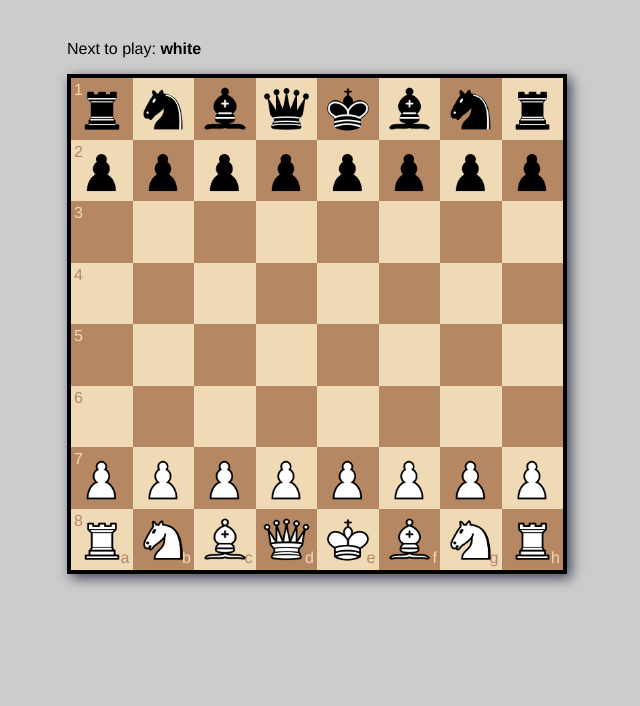
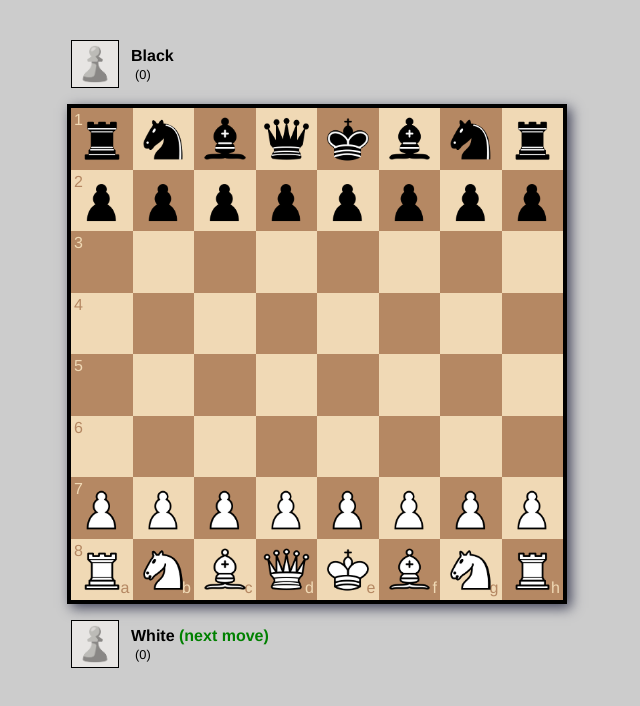
Before and after one commit to MrBartusek/d-chess, a website with bundled scripts: page index.html in a window 1280 px wide. Shown: the whole page, without its empty margins (323-963 px from the left). Built offline with nearby package versions, Linux system fonts and the light colour scheme.

Commit message:
Add player boxes

```diff
--- a/index.html
+++ b/index.html
@@ -7,10 +7,42 @@
   </head>
   <body>
     <div class="container">
-      <div class="info-box">
-        <span>Next to play: </span><b id="next-to-play">xxx</b>
+
+      <div class="player-box">
+        <img src="/static/img/profile.png" class="player-avatar">
+        <div class="player-info">
+          <span class="player-name">
+            <span>Black</span>
+            <span class="next-move" id="black-next-move">(next move)</span>
+          </span>
+          <div class="material-container">
+            <div class="material-pieces" id="black-material-pieces">
+              <img src="/static/img/pieces/whiteBishop.png" class="material-piece">
+              <img src="/static/img/pieces/whiteBishop.png" class="material-piece">
+            </div>
+            <span class="material-value" id="black-material-value">(+2)</span>
+          </div>
+        </div>
       </div>
+
       <div id="board"></div>
+
+      <div class="player-box">
+        <img src="/static/img/profile.png" class="player-avatar">
+        <div class="player-info">
+          <span class="player-name">
+            <span>White</span>
+            <span class="next-move" id="white-next-move">(next move)</span>
+          </span>
+          <div class="material-container">
+            <div class="material-pieces" id="white-material-pieces">
+              <img src="/static/img/pieces/whiteBishop.png" class="material-piece">
+              <img src="/static/img/pieces/whiteBishop.png" class="material-piece">
+            </div>
+            <span class="material-value" id="white-material-value">(+2)</span>
+          </div>
+        </div>
+      </div>
     </div>
   </body>
 </html>
--- a/src/game.ts
+++ b/src/game.ts
@@ -56,6 +56,13 @@ export class Game {
 
 	public getCapturedPieces() {
 		return Object.assign({}, this.capturedPieces);
+	}
+
+	public calculateTotalMaterial(color: Color) {
+		const capturedPieces = this.getCapturedPieces()[color];
+		return capturedPieces
+			.map((p) => p.materialValue)
+			.reduce((accumulator, a) => accumulator + a, 0);
 	}
 
 	public canMakeMove(fromTile: number, toTile: number) {
--- /dev/null
+++ b/src/ui/player-generator.ts
@@ -0,0 +1,27 @@
+import { Piece } from '../base/piece';
+import { Game } from '../game';
+import { Color } from '../types/color';
+
+export class PlayerGenerator {
+	public drawPlayers(game: Game) {
+		for (const color of [Color.WHITE, Color.BLACK]) {
+			const nextMove = document.getElementById(`${color}-next-move`)!;
+			nextMove.style.display = game.getCurrentTurn() == color ? 'inline-block' : 'none';
+
+			const materialPieces = document.getElementById(`${color}-material-pieces`)!;
+			const capturePieces = game.getCapturedPieces()[color];
+			materialPieces.replaceChildren(...capturePieces.map(this.generateMaterialPiece));
+
+			const materialElement = document.getElementById(`${color}-material-value`)!;
+			const totalMaterial = game.calculateTotalMaterial(color);
+			materialElement.innerText = `(${totalMaterial > 0 ? '+' : ''}${totalMaterial})`;
+		}
+	}
+
+	private generateMaterialPiece(piece: Piece) {
+		const element = document.createElement('img');
+		element.src = `static/img/pieces/${piece.image}`;
+		element.className = 'material-piece';
+		return element;
+	}
+}
--- a/src/ui/ui-manager.ts
+++ b/src/ui/ui-manager.ts
@@ -1,11 +1,14 @@
 import { Board } from '../board';
 import { Game } from '../game';
+import { Color } from '../types/color';
 import { BoardGenerator } from './board-generator';
+import { PlayerGenerator } from './player-generator';
 
 export class UIManager {
 	private game: Game;
 
 	private boardGenerator: BoardGenerator;
+	private playerGenerator: PlayerGenerator;
 
 	private currentDraggedPiece: HTMLImageElement | null = null;
 	private dragStartX: number = 0;
@@ -14,6 +17,7 @@ export class UIManager {
 	constructor(game: Game) {
 		this.game = game;
 		this.boardGenerator = new BoardGenerator();
+		this.playerGenerator = new PlayerGenerator();
 
 		this.onMouseMove = this.onMouseMove.bind(this);
 		this.onMouseUp = this.onMouseUp.bind(this);
@@ -23,7 +27,12 @@ export class UIManager {
 	public start() {
 		const container = document.getElementById('board')!;
 		this.boardGenerator.generateBoard(container);
-		this.drawBoard(this.game.getBoard());
+		this.drawUi(this.game.getBoard());
+	}
+
+	private drawUi(board: Board) {
+		this.drawBoard(board);
+		this.playerGenerator.drawPlayers(this.game);
 	}
 
 	private drawBoard(board: Board) {
@@ -32,8 +41,6 @@ export class UIManager {
 			piece.removeEventListener('mousedown', this.onStartDragging);
 			piece.addEventListener('mousedown', this.onStartDragging);
 		}
-
-		document.getElementById('next-to-play')!.innerText = this.game.getCurrentTurn();
 	}
 
 	private onStartDragging(event: MouseEvent) {
@@ -78,7 +85,7 @@ export class UIManager {
 
 			const targetTileId = Number(targetElement.id.replace('tile-', ''));
 			this.game.makeMove(currentTileId, targetTileId);
-			this.drawBoard(this.game.getBoard());
+			this.drawUi(this.game.getBoard());
 		}
 	}
 
--- a/static/style.css
+++ b/static/style.css
@@ -98,5 +98,38 @@ body {
 }
 
 .player-box {
+    padding: 0 4px;
+    display: flex;
+    gap: 12px;
+}
 
+.player-avatar {
+    height: 48px;
+    border: solid black 1px;
 }
+
+.player-info {
+    display: flex;
+    flex-direction: column;
+    justify-content: center;
+    gap: 2px;
+}
+
+.player-name {
+    font-weight: bold;
+}
+
+.material-piece {
+    height: 18px;
+}
+
+.material-container{
+    display: flex;
+    gap: 4px;
+    font-size: 0.8em;
+    align-items: center;
+}
+
+.next-move {
+    color: green;
+}
```
Also changed, not shown: static/img/profile.png (added).
